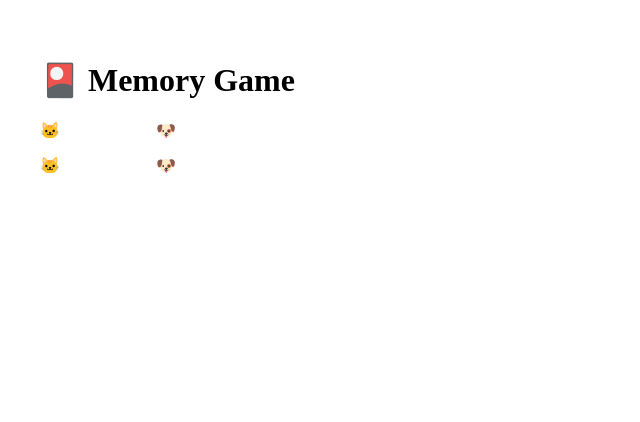
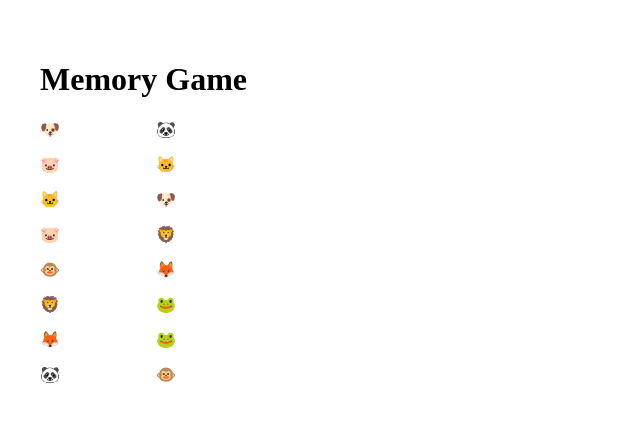
Before and after one commit to Kornetas/memory-game, a React (Vite) app: page / in a window 1280 px wide. Shown: the top 422 px of the page, without its empty margins (0-640 px from the left). Built offline with nearby package versions, Linux system fonts and the light colour scheme.

Commit message:
create deck state with generateDeck function

```diff
--- a/src/App.jsx
+++ b/src/App.jsx
@@ -1,10 +1,29 @@
+import { useState } from "react";
 import Card from "./components/Card/Card";
 
+//funkcja generująca talię
+function generateDeck() {
+  const symbols = ["🐱", "🐶", "🐸", "🦊", "🐼", "🐵", "🦁", "🐷"];
+  const deck = [...symbols, ...symbols] // duplikujemy, żeby mieć pary
+    .map((symbol, index) => ({
+      id: index,
+      symbol,
+      isFlipped: false,
+      isMatched: false,
+    }))
+    .sort(() => Math.random() - 0.5);
+
+  console.log("Wygenerowana talia:", deck);
+  return deck;
+}
+
 function App() {
-  const mockCards = ["🐱", "🐶", "🐱", "🐶"];
+  const [cards, setCards] = useState(generateDeck);
+  console.log("🧠 Aktualny stan kart:", cards);
+
   return (
     <div style={{ padding: "2rem" }}>
-      <h1>🎴 Memory Game</h1>
+      <h1>Memory Game</h1>
       <div
         style={{
           display: "grid",
@@ -12,8 +31,8 @@ function App() {
           gap: "1rem",
         }}
       >
-        {mockCards.map((symbol, index) => (
-          <Card key={index} value={symbol} />
+        {cards.map((card) => (
+          <Card key={card.id} value={card.symbol} />
         ))}
       </div>
     </div>
```
